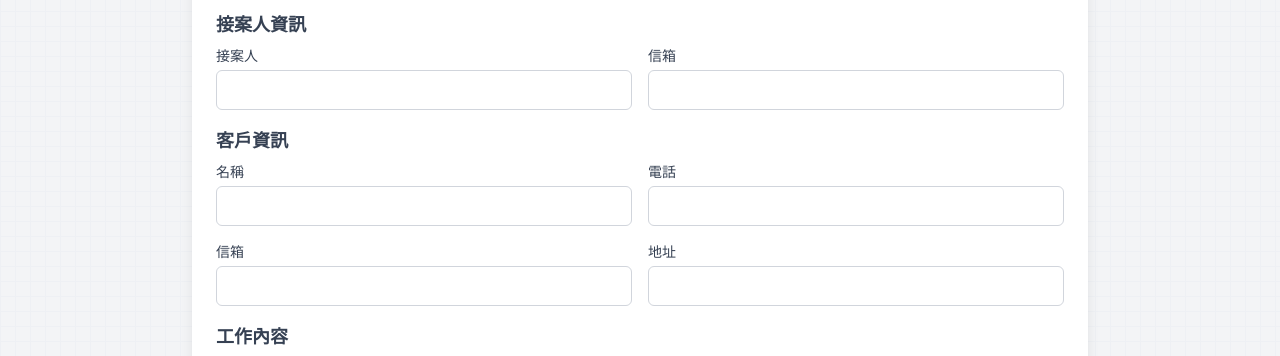
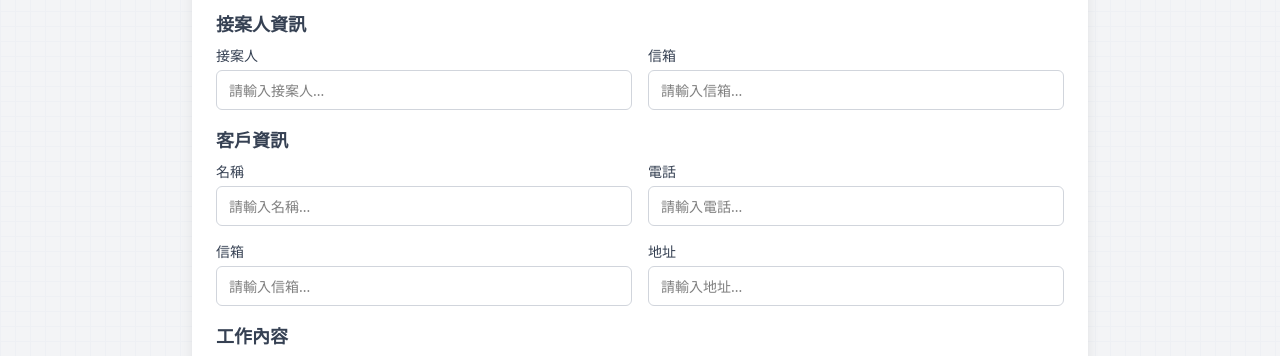
Before and after one commit to nick-jy-huang/quotation-app, a Next.js app: page / in a window 1280 px wide. Shown: the part 274-630 px from the top of the page. Built offline with nearby package versions, Linux system fonts and the light colour scheme.

Commit message:
fix: input placeholder

```diff
--- a/components/QuotationForm/BaseInfo/index.tsx
+++ b/components/QuotationForm/BaseInfo/index.tsx
@@ -12,18 +12,21 @@ export default function BaseInfo({
         <Input
           label="報價單編號"
           value={quotation.id}
+          placeholder="請輸入報價單編號..."
           onChange={(value) => updateQuotation("id", value)}
         />
         <Input
           label="報價日期"
           type="date"
           value={quotation.date}
+          placeholder="請輸入報價日期..."
           onChange={(value) => updateQuotation("date", value)}
         />
         <Input
           label="有效期至"
           type="date"
           value={quotation.validUntil}
+          placeholder="請輸入有效期至..."
           onChange={(value) => updateQuotation("validUntil", value)}
         />
       </div>
--- a/components/QuotationForm/ClientInfo/index.tsx
+++ b/components/QuotationForm/ClientInfo/index.tsx
@@ -12,23 +12,27 @@ export default function ClientInfo({
         <Input
           label="名稱"
           value={quotation.customerName}
+          placeholder="請輸入名稱..."
           onChange={(value) => updateQuotation("customerName", value)}
         />
         <Input
           label="電話"
           type="tel"
           value={quotation.customerPhone}
+          placeholder="請輸入電話..."
           onChange={(value) => updateQuotation("customerPhone", value)}
         />
         <Input
           label="信箱"
           type="email"
           value={quotation.customerEmail}
+          placeholder="請輸入信箱..."
           onChange={(value) => updateQuotation("customerEmail", value)}
         />
         <Input
           label="地址"
           value={quotation.customerAddress}
+          placeholder="請輸入地址..."
           onChange={(value) => updateQuotation("customerAddress", value)}
         />
       </div>
--- a/components/QuotationForm/CompanyInfo/index.tsx
+++ b/components/QuotationForm/CompanyInfo/index.tsx
@@ -12,12 +12,14 @@ export default function CompanyInfo({
         <Input
           label="接案人"
           value={quotation.freelancer}
+          placeholder="請輸入接案人..."
           onChange={(value) => updateQuotation("freelancer", value)}
         />
         <Input
           label="信箱"
           type="email"
           value={quotation.companyEmail}
+          placeholder="請輸入信箱..."
           onChange={(value) => updateQuotation("companyEmail", value)}
         />
       </div>
--- a/components/QuotationForm/ItemList/SortableItem/index.tsx
+++ b/components/QuotationForm/ItemList/SortableItem/index.tsx
@@ -45,6 +45,7 @@ export default function SortableItem({
             label={`項目 ${index + 1} `}
             value={item.name}
             size="sm"
+            placeholder="請輸入項目..."
             onChange={(value) => updateItem(item.id, "name", value)}
           />
         </div>
@@ -55,6 +56,7 @@ export default function SortableItem({
           step={1}
           min={0}
           value={item.hourlyRate}
+          placeholder="請輸入時薪..."
           onChange={(value) => updateItem(item.id, "hourlyRate", value)}
         />
         <Input
@@ -64,6 +66,7 @@ export default function SortableItem({
           min={0}
           size="sm"
           value={item.hours}
+          placeholder="請輸入時數..."
           onChange={(value) => updateItem(item.id, "hours", value)}
         />
         <div className="text-mx flex items-center justify-end pt-6 text-right font-medium text-gray-700">
```
